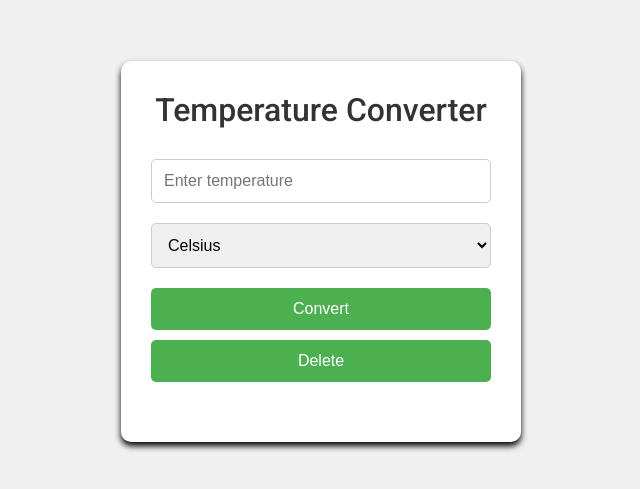
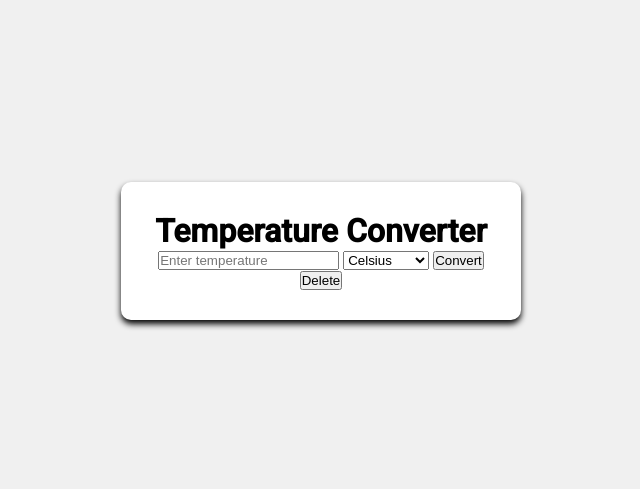
Before and after one commit to hafiz1379/temperature-conversion, a plain HTML site: page index.html in a window 1280 px wide. Shown: the part 149-638 px from the top of the page, without its empty margins (319-959 px from the left). Drawn offline with Linux system fonts and the light colour scheme.

```diff
--- a/style.css
+++ b/style.css
@@ -25,16 +25,15 @@
     text-align: center;
   }
 
-  /* Heading styles */
-  h1 {
+  Heading styles
+  /* h1 {
     margin-bottom: 30px;
     color: #333;
     font-weight: 500;
-  }
+  } */
 
   /* Input and select styles */
-  input,
-  select {
+  /* input, select {
     width: 100%;
     padding: 12px;
     margin-bottom: 20px;
@@ -42,10 +41,10 @@
     border-radius: 5px;
     font-size:16px;
     outline: none;
-  }
+  } */
 
   /* Button styles */
-  button {
+ /* button {
     width: 100%;
     padding: 12px;
     background-color: #4CAF50;
@@ -56,21 +55,21 @@
     font-size: 16px;
     transition: background-color 0.3s;
     margin-bottom: 10px;
-  }
+  }  */
 
   button:hover {
     background-color: #45a049;
   }
 
   /* Output styles */
-  #output {
+  /* #output {
     margin-top: 20px;
     font-size: 18px;
     color: #333;
     opacity: 0;
     transition: opacity 0.5s;
   }
-
+   */
   /* Animation for output */
   keyframes fadeIn {
     from {
```
